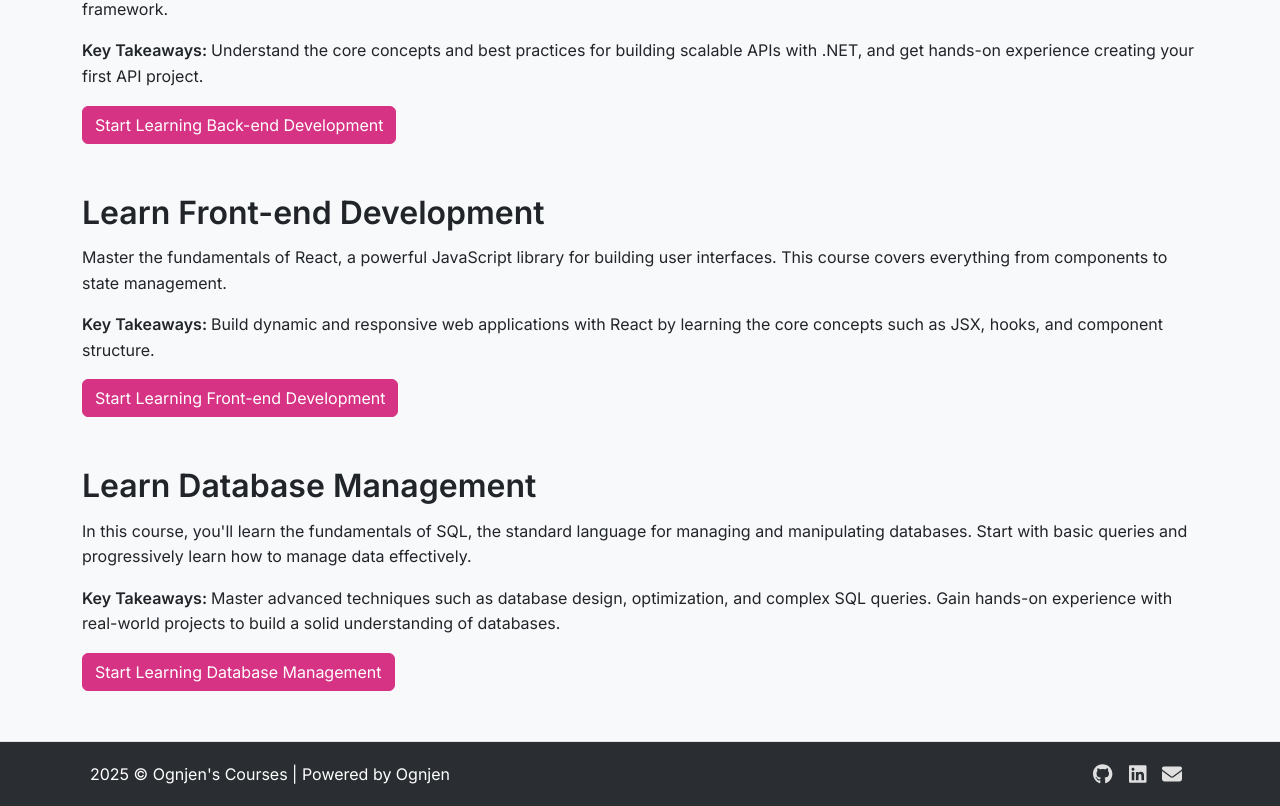
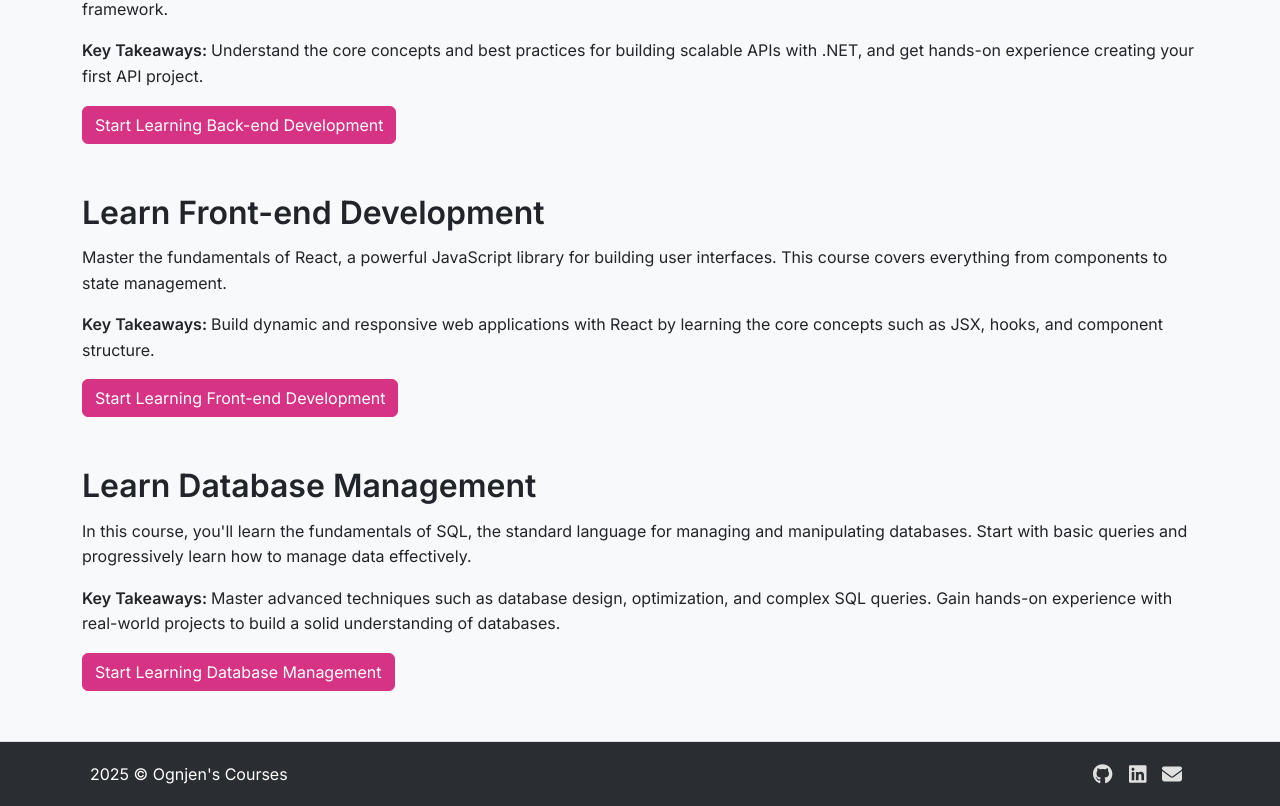
Before and after one commit to crni99/OgnjensCourses, a React (Create React App) app: page / in a window 1280 px wide. Shown: the part 387-1193 px from the top of the page. Built offline with nearby package versions, Linux system fonts and the light colour scheme; no server answers.

Commit message:
footer update

```diff
--- a/src/components/common/Footer.jsx
+++ b/src/components/common/Footer.jsx
@@ -10,7 +10,7 @@ export default function Footer() {
     return (
         <footer className="border-top footer text-muted">
             <div className="container footer-text d-flex justify-content-between align-items-center">
-                <span>{currentYear} &copy; Ognjen's Courses | Powered by Ognjen</span>
+                <span>{currentYear} &copy; Ognjen's Courses</span>
                 <div>
                     <a href="https://github.com/crni99" target="_blank" rel="noopener noreferrer">
                         <FontAwesomeIcon icon={faGithub} size="lg" className="mx-2 custom-icon" title="GitHub" />
```
